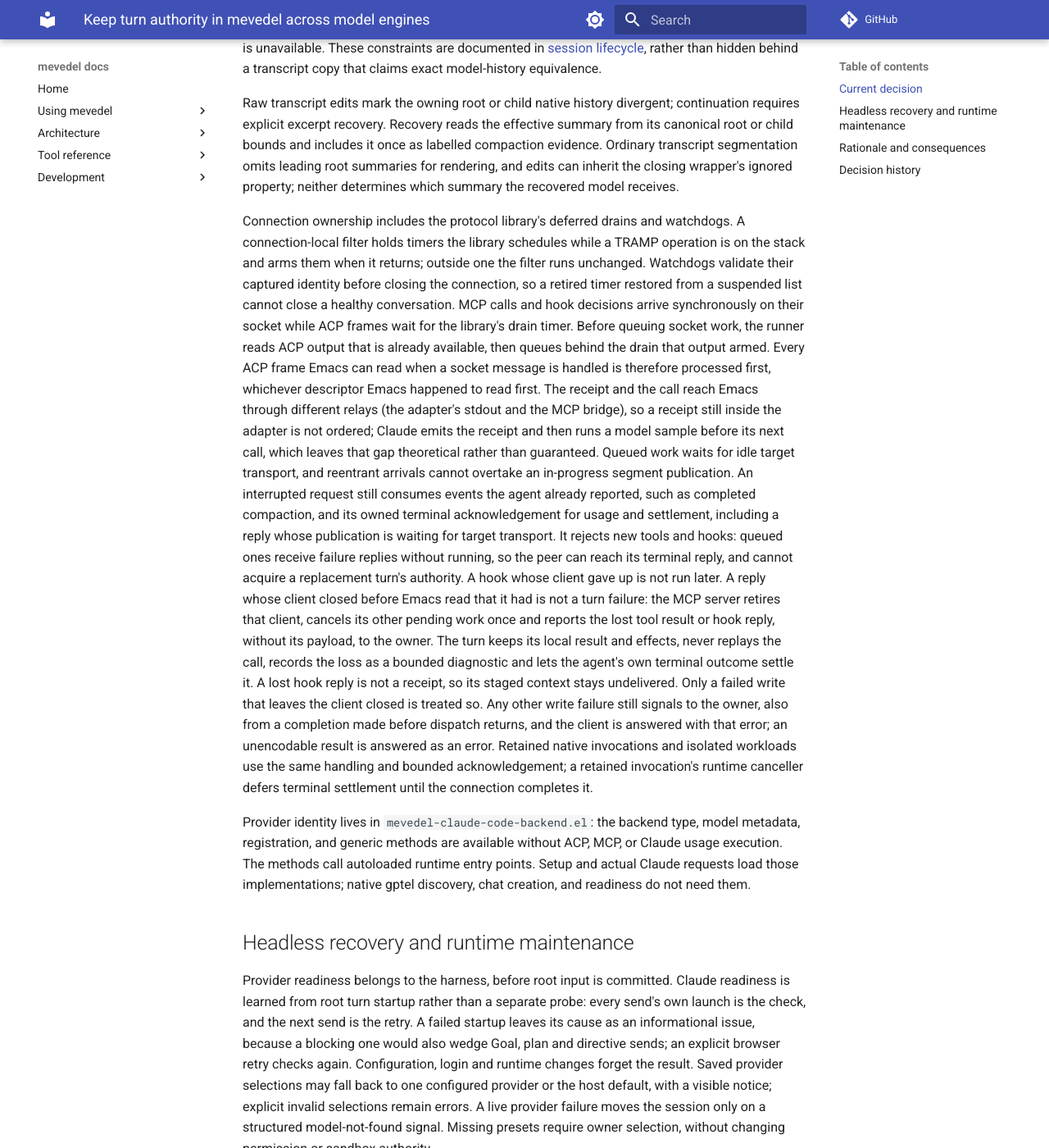
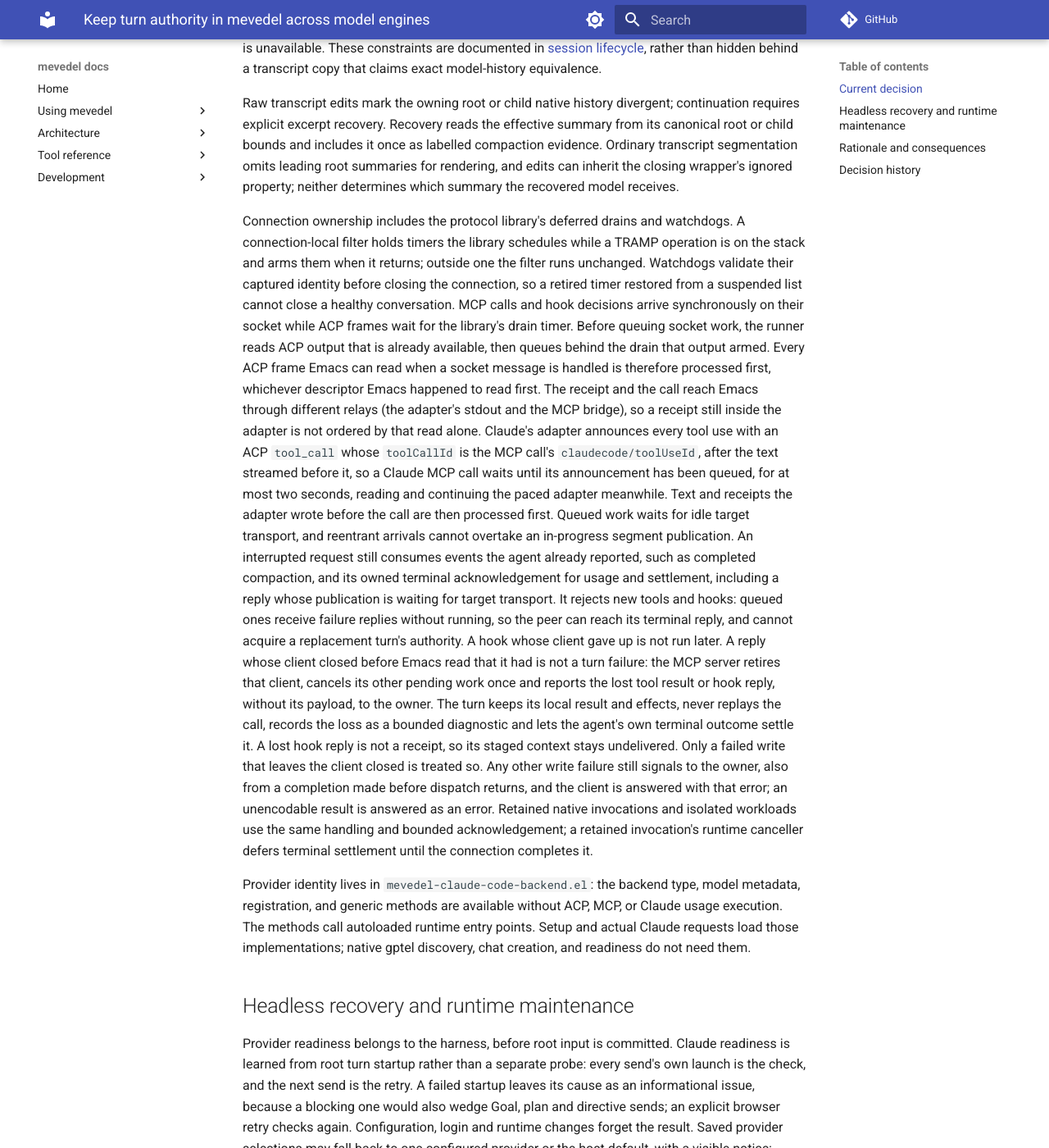
Before and after one commit to FrauH0lle/mevedel, an MkDocs documentation site: the page built from docs/adr/0123-keep-turn-authority-in-mevedel.md, in a window 1280 px wide and 1400 px high, scrolled down 1642 px. Shown: the whole window at 82% size. Built offline with MkDocs 1.6.1 and Material for MkDocs 9.7.7, drawn with Linux system fonts in a browser that asks for light colours; comment, search, counter and statistics services are not loaded; some of the changed text lies outside the part shown.

Commit message:
fix(acp): Order Claude tool calls behind their announcement
A transcript showed a sentence cut in two around a tool row.  The CLI
calls MCP tools on the bridge while text reaches Emacs through the
adapter's stdout; with the adapter paused for text pacing, the call
overtook the sentence's last chunk, and the 50 ms wake-up read only the
adapter's first output.

Claude's adapter announces every tool use with an ACP tool_call carrying
the MCP call's tool-use ID, after the text before it.  A Claude MCP call
now waits until that announcement is queued, for at most two seconds,
continuing the adapter meanwhile.  The fixture peer announces its calls
as the adapter does and can reproduce the overtaking order.

```diff
--- a/docs/adr/0123-keep-turn-authority-in-mevedel.md
+++ b/docs/adr/0123-keep-turn-authority-in-mevedel.md
@@ -96,9 +96,13 @@
 a socket message is handled is therefore processed first, whichever descriptor
 Emacs happened to read first. The receipt and the call reach Emacs through
 different relays (the adapter's stdout and the MCP bridge), so a receipt still
-inside the adapter is not ordered; Claude emits the receipt and then runs a
-model sample before its next call, which leaves that gap theoretical rather
-than guaranteed. Queued work waits for idle target transport, and reentrant
+inside the adapter is not ordered by that read alone. Claude's adapter announces
+every tool use with an ACP `tool_call` whose `toolCallId` is the MCP call's
+`claudecode/toolUseId`, after the text streamed before it, so a Claude MCP call
+waits until its announcement has been queued, for at most two seconds, reading
+and continuing the paced adapter meanwhile. Text and receipts the adapter
+wrote before the call are then processed first. Queued work waits for idle
+target transport, and reentrant
 arrivals cannot overtake an in-progress segment publication. An interrupted
 request still consumes events the agent already reported, such as completed
 compaction, and its owned terminal acknowledgement for usage and settlement,
@@ -313,6 +317,15 @@
   ready descriptors in no fixed order) failed the turn the same way. The runner
   now first reads ACP output already available, so the receipt's drain is armed
   before the socket work's timer.
+- **Text overtaken by a tool call:** a transcript showed a sentence cut in two
+  around a tool row: the sentence's remaining chunk was written after the row.
+  The adapter had been paused for text pacing; the CLI's MCP call reached the
+  bridge while that chunk was still in the adapter, and the 50-ms wake-up read
+  only its first output. A live probe confirmed the adapter announces each MCP
+  call on stdout, with the same tool-use ID, normally 20-360 ms before the
+  call. The call now waits for that announcement. A fixture writing the call
+  before its preceding text and announcement reproduces the split without the
+  wait and keeps the text ahead of the row with it.
 - **Lost MCP client:** a native turn ended with "Process mevedel-mcp <N> no
   longer connected to pipe; closed it". A reply was written to a client whose
   peer had closed while Emacs had not yet read its end; Emacs then signals that
```
Also changed, not shown: 4 other files.
